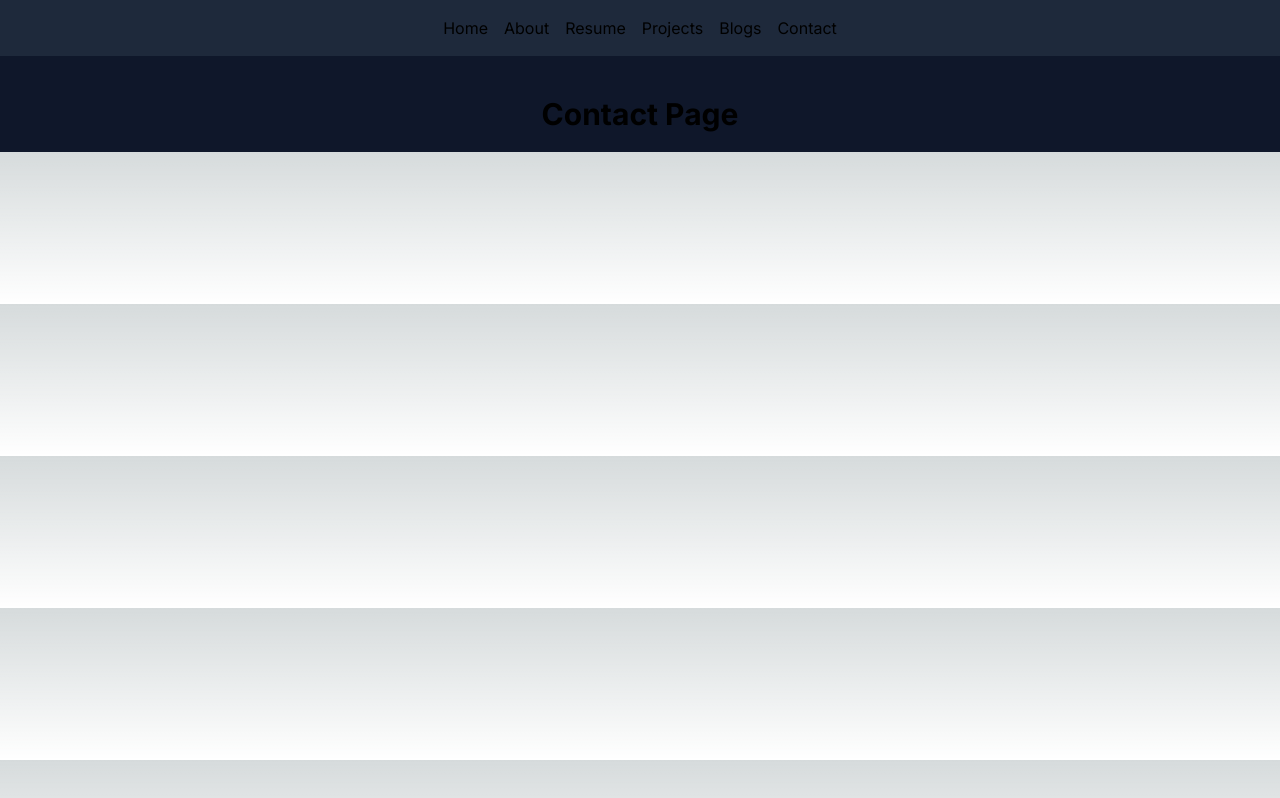
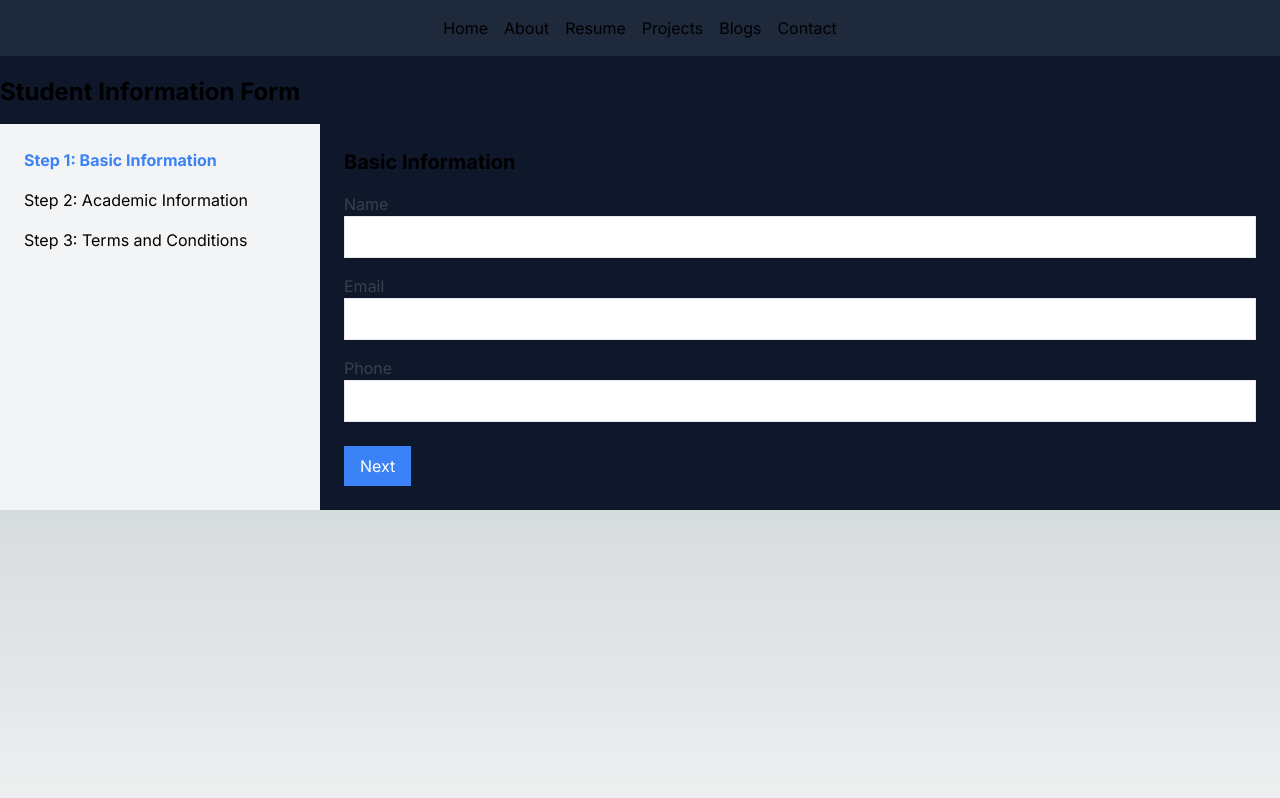
Before and after one commit to devriazul/portfolio-next-js, a Next.js app: page /contact in a window 1280 px wide. Built offline with nearby package versions, Linux system fonts and the light colour scheme.

Commit message:
wizard form added

```diff
--- a/app/contact/page.js
+++ b/app/contact/page.js
@@ -1,10 +1,110 @@
+"use client";
+import { useState } from 'react';
 import Image from "next/image";
 
 export default function Contact() {
   return (
-    <div className="pb-5">
-
-      <h1 className="m-auto text-3xl font-bold text-center t-5 pt-5">Contact Page</h1>
+    <div>
+      <h1 className="text-2xl font-bold mb-4">Student Information Form</h1>
+      <FormPage />
     </div>
   );
 }
+
+const FormPage = () => {
+  const [step, setStep] = useState(1);
+
+  const nextStep = () => {
+    if (step < 3) setStep(step + 1);
+  };
+
+  const prevStep = () => {
+    if (step > 1) setStep(step - 1);
+  };
+
+  return (
+    <div className="flex">
+      {/* Left Side Navigation */}
+      <div className="w-1/4 bg-gray-100 p-6">
+        <ul className="space-y-4">
+          <li className={step === 1 ? 'font-bold text-blue-500' : ''}>Step 1: Basic Information</li>
+          <li className={step === 2 ? 'font-bold text-blue-500' : ''}>Step 2: Academic Information</li>
+          <li className={step === 3 ? 'font-bold text-blue-500' : ''}>Step 3: Terms and Conditions</li>
+        </ul>
+      </div>
+
+      {/* Right Side Form */}
+      <div className="w-3/4 p-6">
+        {step === 1 && (
+          <div>
+            <h2 className="text-xl font-bold mb-4">Basic Information</h2>
+            <form>
+              <div className="mb-4">
+                <label className="block text-gray-700">Name</label>
+                <input type="text" className="w-full p-2 border" />
+              </div>
+              <div className="mb-4">
+                <label className="block text-gray-700">Email</label>
+                <input type="email" className="w-full p-2 border" />
+              </div>
+              <div className="mb-4">
+                <label className="block text-gray-700">Phone</label>
+                <input type="tel" className="w-full p-2 border" />
+              </div>
+            </form>
+          </div>
+        )}
+
+        {step === 2 && (
+          <div>
+            <h2 className="text-xl font-bold mb-4">Academic Information</h2>
+            <form>
+              <div className="mb-4">
+                <label className="block text-gray-700">School/College Name</label>
+                <input type="text" className="w-full p-2 border" />
+              </div>
+              <div className="mb-4">
+                <label className="block text-gray-700">Grade/Year</label>
+                <input type="text" className="w-full p-2 border" />
+              </div>
+              <div className="mb-4">
+                <label className="block text-gray-700">Major/Subjects</label>
+                <input type="text" className="w-full p-2 border" />
+              </div>
+            </form>
+          </div>
+        )}
+
+        {step === 3 && (
+          <div>
+            <h2 className="text-xl font-bold mb-4">Terms and Conditions</h2>
+            <div className="mb-4">
+              <p>Please read and accept the terms and conditions to proceed.</p>
+              <div className="flex items-center mt-2">
+                <input type="checkbox" className="mr-2" />
+                <label className="text-gray-700">I agree to the terms and conditions</label>
+              </div>
+            </div>
+          </div>
+        )}
+
+        {/* Navigation Buttons */}
+        <div className="mt-6 flex justify-between">
+          {step > 1 && (
+            <button onClick={prevStep} className="px-4 py-2 bg-gray-300 text-gray-700">
+              Previous
+            </button>
+          )}
+          {step < 3 && (
+            <button onClick={nextStep} className="px-4 py-2 bg-blue-500 text-white">
+              Next
+            </button>
+          )}
+          {step === 3 && (
+            <button className="px-4 py-2 bg-green-500 text-white">Submit</button>
+          )}
+        </div>
+      </div>
+    </div>
+  );
+};
```
